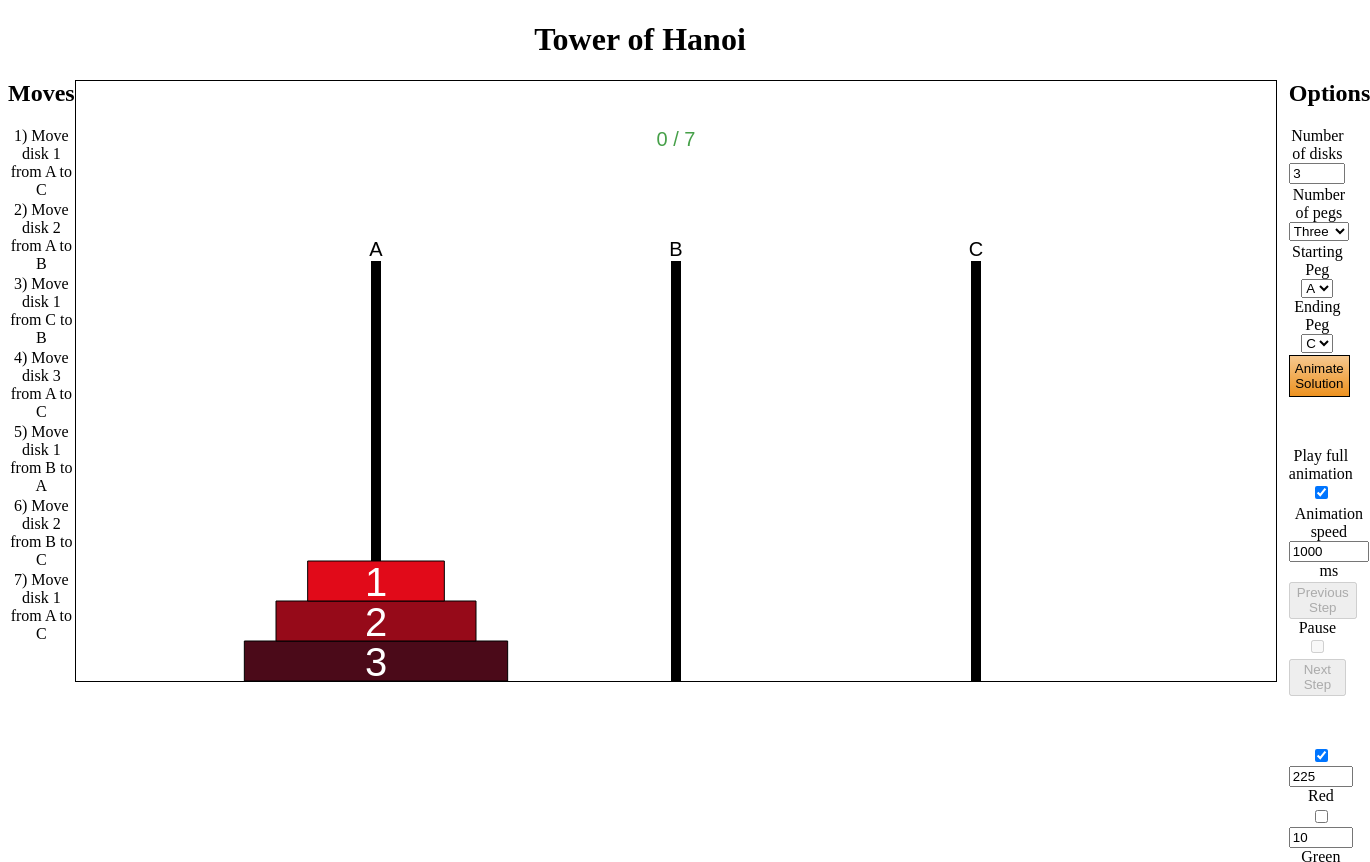
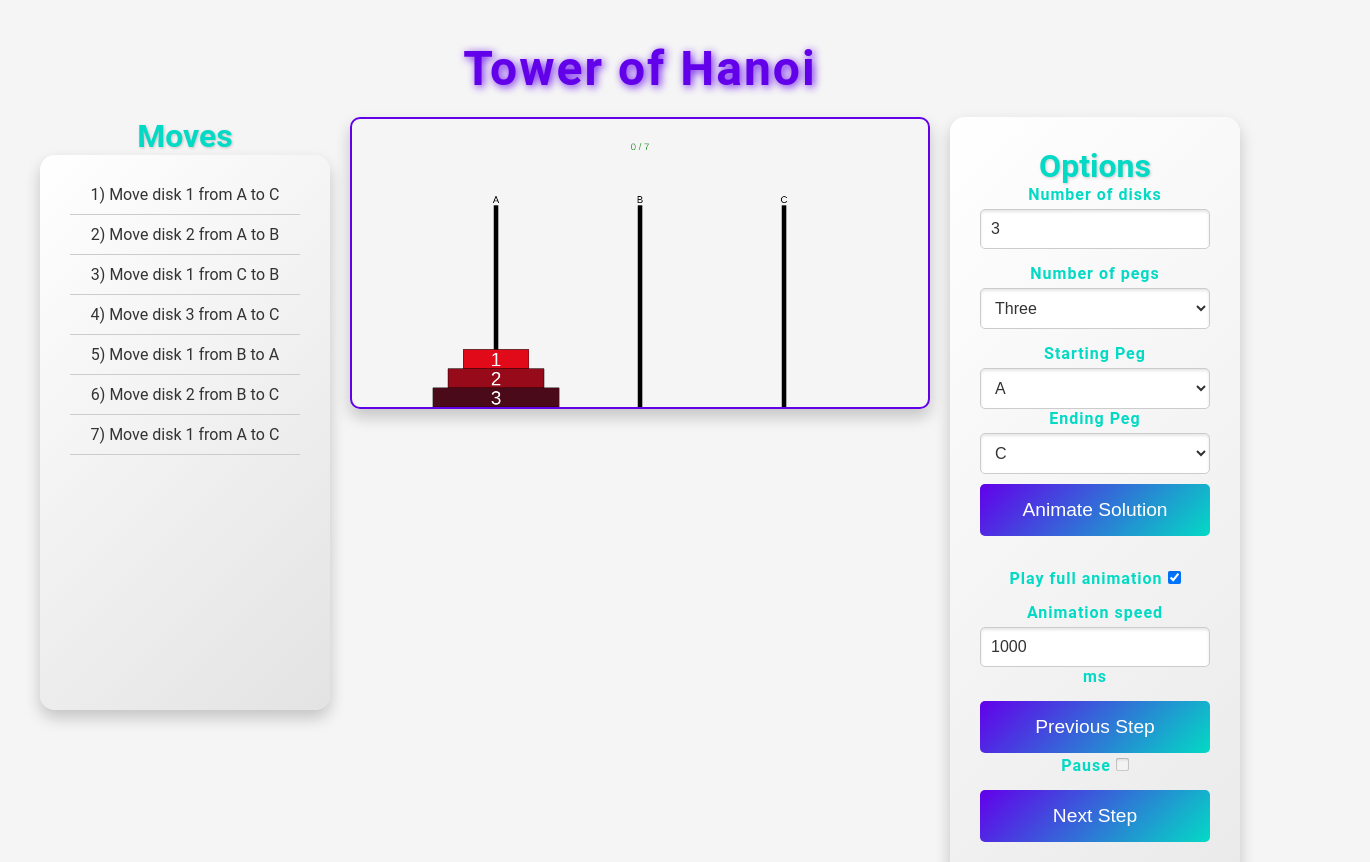
Before and after one commit to yassincodes/hanoi-towers, a plain HTML site: page index.html in a window 1280 px wide. Shown: the top 862 px of the page, 1370 px wide, since content can reach past the window. Drawn offline with Linux system fonts and the light colour scheme.

Commit message:
Update index.css

```diff
--- a/index.css
+++ b/index.css
@@ -1,18 +1,75 @@
+/* Reset some default browser styles */
+* {
+    margin: 0;
+    padding: 0;
+    box-sizing: border-box;
+}
+
 body {
+    background-color: #f5f5f5;
+    font-family: 'Roboto', sans-serif;
+    color: #333;
     text-align: center;
+    overflow-x: hidden;
+    padding: 20px;
+}
+
+h1 {
+    color: #6200ea;
+    margin-top: 20px;
+    font-size: 3em;
+    letter-spacing: 2px;
+    text-shadow: 2px 2px 5px rgba(0, 0, 0, 0.2);
+    animation: glow 2s infinite alternate;
+}
+
+h2 {
+    color: #03dac5;
+    margin-top: 0;
+    font-size: 2em;
+    text-shadow: 1px 1px 3px rgba(0, 0, 0, 0.2);
+}
+
+@keyframes glow {
+    0% {
+        text-shadow: 2px 2px 5px rgba(98, 0, 234, 0.5);
+    }
+    100% {
+        text-shadow: 2px 2px 10px rgba(98, 0, 234, 1);
+    }
 }
 
 main {
     display: grid;
     grid-template-columns: 1fr 2fr 1fr;
+    gap: 20px;
+    padding: 20px;
+    animation: fadeIn 1.5s ease-in;
 }
 
-  h2 {
-    margin-top: 0;
+@keyframes fadeIn {
+    from {
+        opacity: 0;
+        transform: translateY(20px);
+    }
+    to {
+        opacity: 1;
+        transform: translateY(0);
+    }
 }
 
 #hanoiSettings {
-    padding: 0 15%;
+    background: linear-gradient(135deg, #ffffff, #e3e3e3);
+    padding: 30px;
+    border-radius: 15px;
+    box-shadow: 0 8px 16px rgba(0, 0, 0, 0.2);
+    overflow: hidden;
+    transition: transform 0.3s, box-shadow 0.3s;
+}
+
+#hanoiSettings:hover {
+    transform: translateY(-5px);
+    box-shadow: 0 12px 24px rgba(0, 0, 0, 0.3);
 }
 
 #answer {
@@ -20,10 +77,22 @@ body {
     display: flex;
     flex-direction: column;
     overflow: auto;
+    background: linear-gradient(135deg, #ffffff, #e3e3e3);
+    padding: 30px;
+    border-radius: 15px;
+    box-shadow: 0 8px 16px rgba(0, 0, 0, 0.2);
+    transition: transform 0.3s, box-shadow 0.3s;
+}
+
+#answer:hover {
+    transform: translateY(-5px);
+    box-shadow: 0 12px 24px rgba(0, 0, 0, 0.3);
 }
 
 #answer > * {
-    padding-bottom: 2px;
+    padding-bottom: 10px;
+    border-bottom: 1px solid #ccc;
+    margin-bottom: 10px;
 }
 
 .optionsContainer {
@@ -34,19 +103,156 @@ body {
     display: flex;
     flex-direction: column;
     align-items: flex-start;
-    margin-bottom: 50px;
+    margin-bottom: 30px;
 }
 
 .options > * {
-    padding-bottom: 2px;
+    padding-bottom: 10px;
+    width: 100%;
 }
 
-  #animateHanoiBtn {
-    padding: 5px;
-    background: linear-gradient(#f6c88f, #ed9220);
-    border: 1px black solid;
+label {
+    font-weight: bold;
+    color: #03dac5;
+    letter-spacing: 1px;
+    margin-bottom: 5px;
+}
+
+input[type="number"],
+select,
+input[type="checkbox"] {
+    width: 100%;
+    padding: 10px;
+    margin-top: 5px;
+    border: 1px solid #ccc;
+    border-radius: 5px;
+    font-size: 1em;
+    background-color: #fff;
+    color: #333;
+    box-shadow: inset 0 2px 3px rgba(0, 0, 0, 0.1);
+    transition: border 0.3s, background-color 0.3s, box-shadow 0.3s;
+}
+
+input[type="number"]:focus,
+select:focus {
+    border-color: #6200ea;
+    background-color: #fff;
+    box-shadow: 0 0 5px #6200ea;
+}
+
+#animateHanoiBtn,
+#prevStepBtn,
+#nextStepBtn {
+    padding: 15px 30px;
+    background: linear-gradient(135deg, #6200ea, #03dac5);
+    border: none;
+    border-radius: 5px;
+    font-size: 1.2em;
+    color: #fff;
+    cursor: pointer;
+    transition: background 0.3s, transform 0.2s, box-shadow 0.3s;
+}
+
+#animateHanoiBtn:hover,
+#prevStepBtn:hover,
+#nextStepBtn:hover {
+    background: linear-gradient(135deg, #03dac5, #6200ea);
+    transform: scale(1.05);
+    box-shadow: 0 4px 8px rgba(0, 0, 0, 0.2);
 }
 
 #canvas {
-    border: 1px black solid;
+    border: 2px solid #6200ea;
+    border-radius: 10px;
+    box-shadow: 0 8px 16px rgba(0, 0, 0, 0.2);
+    max-width: 100%;
+    height: auto;
+    transition: border-color 0.3s, box-shadow 0.3s;
 }
+
+#canvas:hover {
+    border-color: #03dac5;
+    box-shadow: 0 12px 24px rgba(0, 0, 0, 0.3);
+}
+
+input[type="checkbox"] {
+    width: auto;
+}
+
+.colorSelector {
+    width: 60px;
+    background-color: #fff;
+    color: #333;
+    border: 1px solid #ccc;
+    border-radius: 5px;
+    transition: background-color 0.3s, border 0.3s, box-shadow 0.3s;
+}
+
+.colorSelector:focus {
+    border-color: #6200ea;
+    background-color: #fff;
+    box-shadow: 0 0 5px #6200ea;
+}
+
+@media (max-width: 1200px) {
+    main {
+        grid-template-columns: 1fr;
+    }
+
+    #hanoiSettings, #answer {
+        margin: 20px 0;
+    }
+}
+
+@media (max-width: 768px) {
+    h1 {
+        font-size: 2em;
+    }
+
+    #hanoiSettings, #answer {
+        padding: 20px;
+    }
+
+    #animateHanoiBtn,
+    #prevStepBtn,
+    #nextStepBtn {
+        padding: 12px 24px;
+        font-size: 1em;
+    }
+
+    input[type="number"],
+    select,
+    input[type="checkbox"] {
+        padding: 8px;
+        font-size: 0.9em;
+    }
+}
+
+@media (max-width: 480px) {
+    main {
+        grid-template-columns: 1fr;
+        padding: 10px;
+    }
+
+    h1 {
+        font-size: 1.5em;
+    }
+
+    #hanoiSettings, #answer {
+        padding: 15px;
+    }
+
+    #animateHanoiBtn,
+    #prevStepBtn,
+    #nextStepBtn {
+        padding: 10px 20px;
+        font-size: 0.9em;
+    }
+
+    input[type="number"],
+    select,
+    input[type="checkbox"] {
+        padding: 6px;
+        font-size: 0.8em;
+    }
+}
```
Lines whose indentation alone changed are shown as unchanged.
